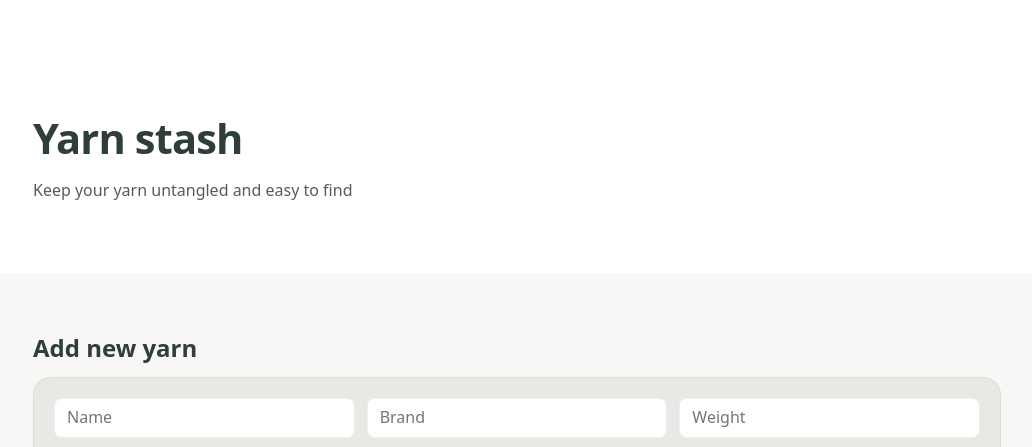
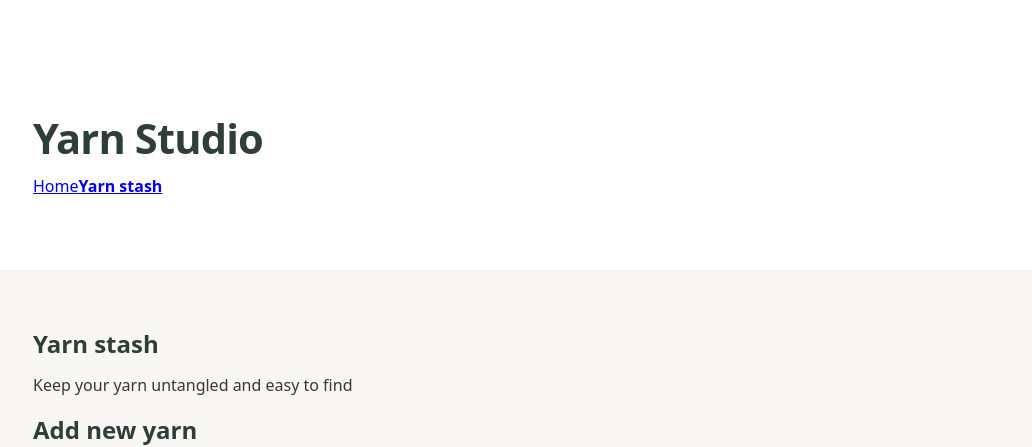
Before and after one commit to EmmaWikstrom/yarnstash-react-app, a React (Create React App) app: page /yarns in a window 1280 px wide. Shown: the top 447 px of the page, without its empty margins (123-1155 px from the left). Built offline with nearby package versions, Linux system fonts and the light colour scheme; no server answers.

Commit message:
refactor: separate page-specific content from Header into YarnStashPage

```diff
--- a/src/App.css
+++ b/src/App.css
@@ -32,6 +32,11 @@ h2 {
 main.container {
   padding-top: 40px;
   padding-bottom: 40px;
+}
+
+/* NAV */
+.active {
+  font-weight: bold;
 }
 
 /* MESSAGE */
--- a/src/App.jsx
+++ b/src/App.jsx
@@ -2,13 +2,28 @@ import "./App.css";
 import { BrowserRouter, Routes, Route } from "react-router-dom";
 import { YarnStashPage } from "./pages/YarnStashPage";
 import { HomePage } from "./pages/HomePage";
+import { Layout } from "./components/Layout/Layout";
 
 export function App() {
   return (
     <BrowserRouter>
       <Routes>
-        <Route path="/" element={<HomePage />} />
-        <Route path="/yarns" element={<YarnStashPage />} />
+        <Route
+          path="/"
+          element={
+            <Layout>
+              <HomePage />
+            </Layout>
+          }
+        />
+        <Route
+          path="/yarns"
+          element={
+            <Layout>
+              <YarnStashPage />
+            </Layout>
+          }
+        />
       </Routes>
     </BrowserRouter>
   );
--- a/src/components/Header/Header.jsx
+++ b/src/components/Header/Header.jsx
@@ -1,9 +1,20 @@
+import { NavLink } from "react-router-dom";
+
 export function Header() {
   return (
     <header className="site-header">
       <div className="container">
-        <h1>Yarn stash</h1>
-        <p>Keep your yarn untangled and easy to find</p>
+        <h1>Yarn Studio</h1>
+
+        <nav>
+          <NavLink to="/">Home</NavLink>
+          <NavLink
+            to="/yarns"
+            className={({ isActive }) => (isActive ? "active" : "")}
+          >
+            Yarn stash
+          </NavLink>
+        </nav>
       </div>
     </header>
   );
--- /dev/null
+++ b/src/components/Layout/Layout.jsx
@@ -0,0 +1,10 @@
+import { Header } from "../Header/Header";
+
+export function Layout({ children }) {
+  return (
+    <>
+      <Header />
+      {children}
+    </>
+  );
+}
--- a/src/pages/YarnStashPage.jsx
+++ b/src/pages/YarnStashPage.jsx
@@ -1,4 +1,3 @@
-import { Header } from "../components/Header/Header";
 import { useState, useEffect } from "react";
 import { ItemList } from "../components/ItemList/ItemList";
 import { ItemForm } from "../components/ItemForm/ItemForm";
@@ -72,8 +71,11 @@ export function YarnStashPage() {
 
   return (
     <>
-      <Header />
       <main className="container">
+        <section>
+          <h2>Yarn stash</h2>
+          <p>Keep your yarn untangled and easy to find</p>
+        </section>
         <ItemForm
           onAddItem={handleAddItem}
           onUpdateItem={handleUpdateItem}
```
